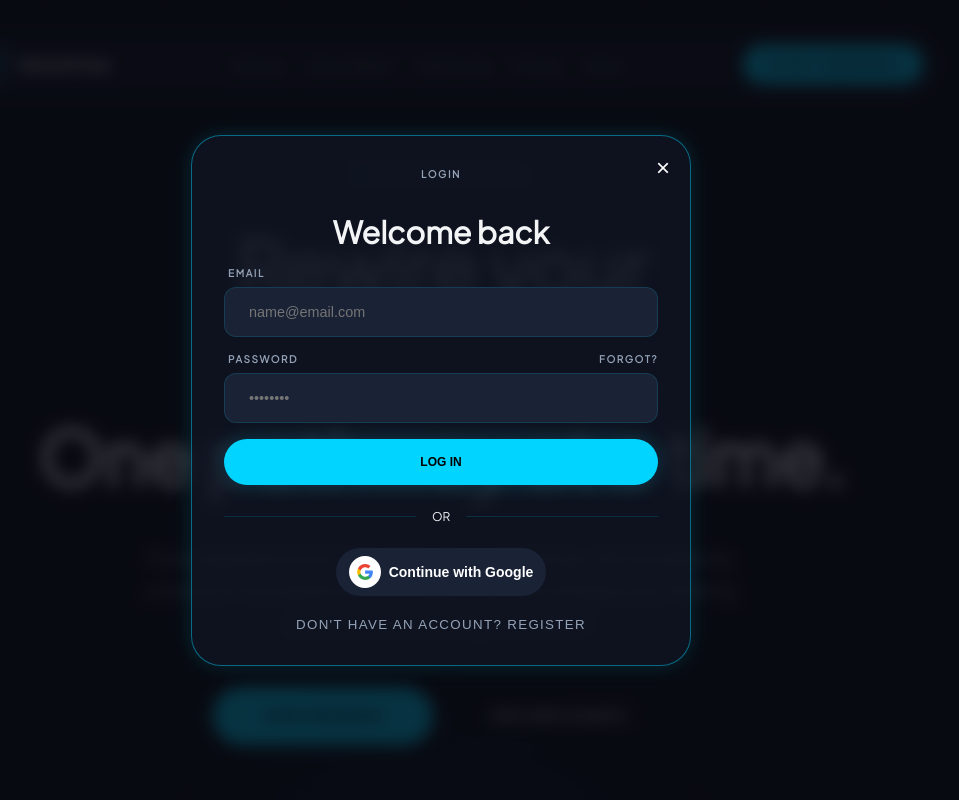
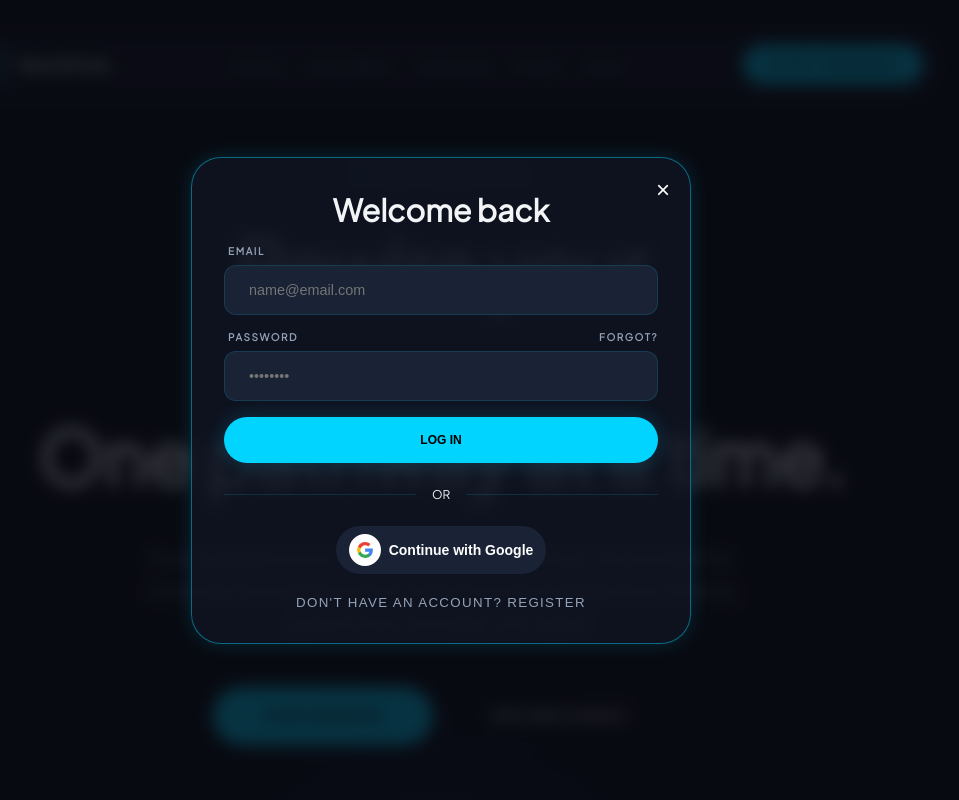
Before and after one commit to DannyBorbon/rewire-pulse, a React (Vite) app: page / in a window 1280 px wide. Both pictures are taken after a click on the button "START REWIRING". Shown: the top 800 px of the page, without its empty margins (199-1158 px from the left). Built offline with nearby package versions, Linux system fonts and the light colour scheme.

Commit message:
fix: refactor: remove modal subtitle to improve spacing

```diff
--- a/src/components/auth/AuthModal.jsx
+++ b/src/components/auth/AuthModal.jsx
@@ -8,8 +8,11 @@ function AuthModal({ mode, onModeChange }) {
   const isLogin = mode === "login";
   return (
     <section className="auth">
-      <div className="auth__modal-overlay">
-        <div className="auth__modal-container">
+      <div className="auth__modal-overlay" onClick={() => onModeChange(null)}>
+        <div
+          className="auth__modal-container"
+          onClick={(event) => event.stopPropagation()}
+        >
           <button
             className="auth__modal-close"
             type="button"
@@ -18,10 +21,6 @@ function AuthModal({ mode, onModeChange }) {
           >
             ×
           </button>
-          <div className="auth__modal-subtitle">
-            {isLogin ? "Login" : "Register"}
-          </div>
-
           <div className="auth__modal-title">
             {isLogin ? "Welcome back" : "Register"}
           </div>
```
